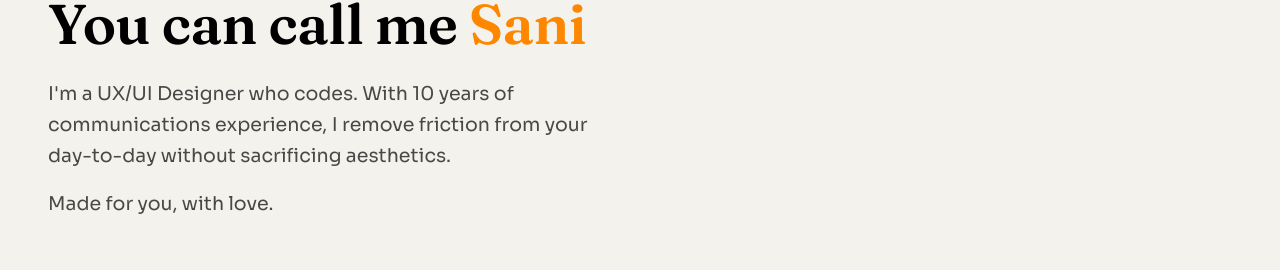
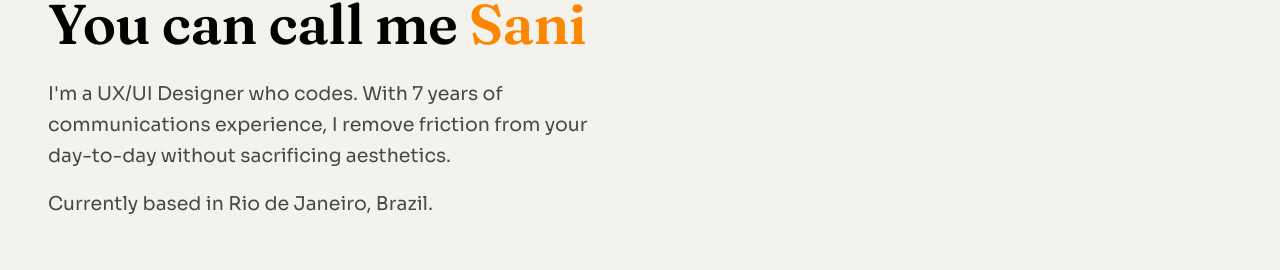
Before and after one commit to pedrofreitasst/portifoliov2, a Next.js app: page / in a window 1280 px wide. Shown: the part 124-394 px from the top of the page. Built offline with nearby package versions, Linux system fonts and the light colour scheme.

Commit message:
Correcting some things in the case study

```diff
--- a/components/sections/Hero.tsx
+++ b/components/sections/Hero.tsx
@@ -13,11 +13,11 @@ export default function Hero() {
             You can call me <NameRoller />
           </h1>
           <p className="mt-6 max-w-xl font-body text-body font-normal text-black/70">
-            I&apos;m a UX/UI Designer who codes. With 10 years of communications experience, I
+            I&apos;m a UX/UI Designer who codes. With 7 years of communications experience, I
             remove friction from your day-to-day without sacrificing aesthetics.
           </p>
           <p className="mt-4 max-w-xl font-body text-body font-normal text-black/70">
-            Made for you, with love.
+            Currently based in Rio de Janeiro, Brazil.
           </p>
         </Reveal>
       </div>
```
